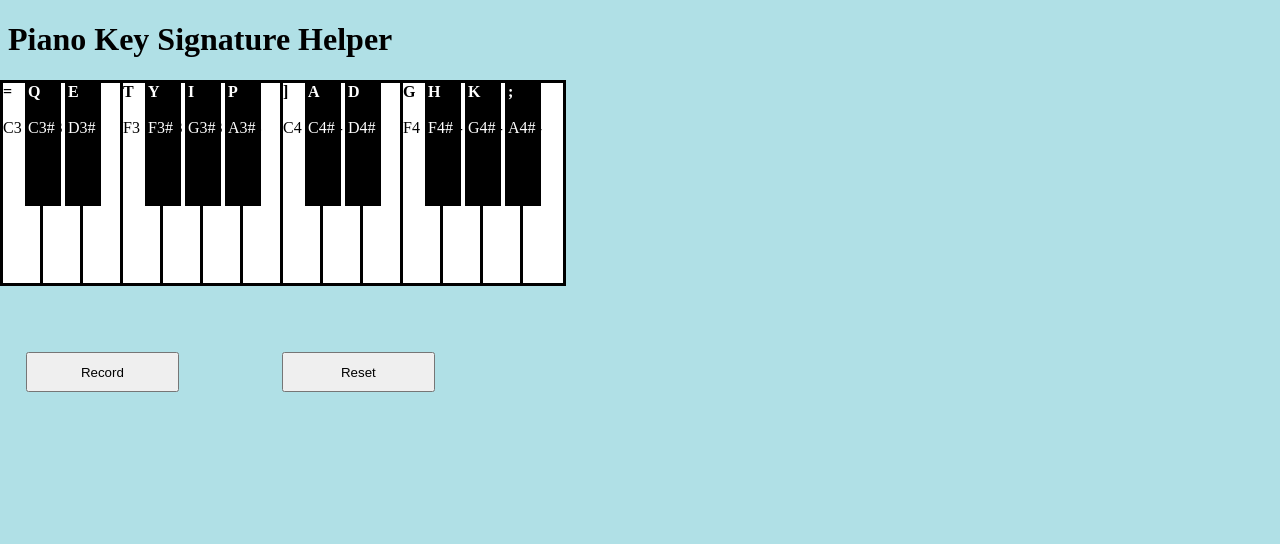
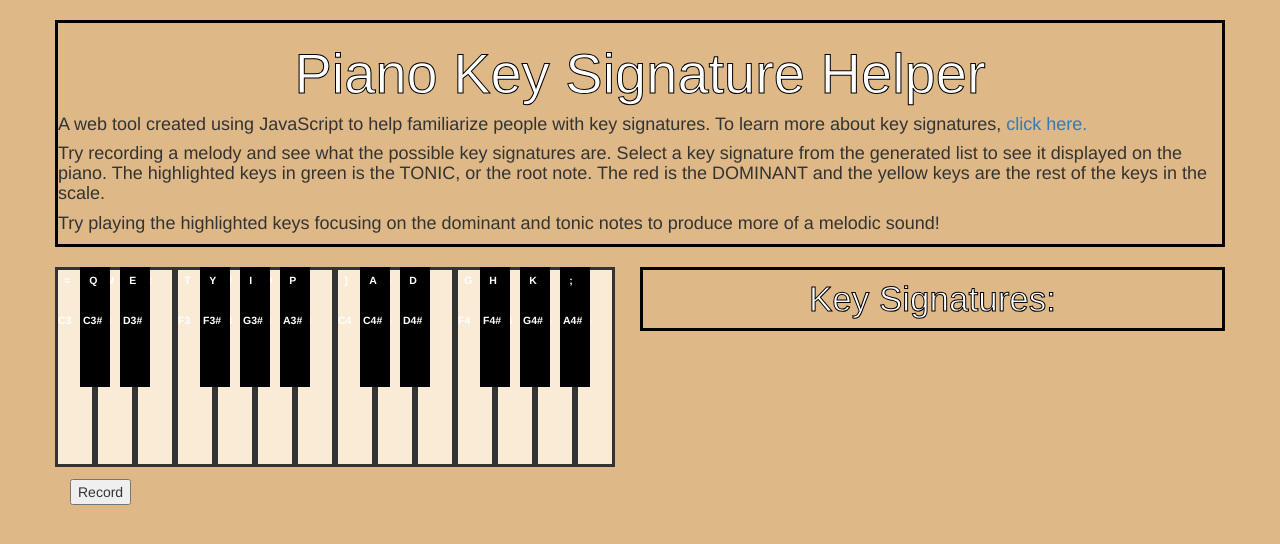
Before and after one commit to kevildos/piano-key-signature-guide, a PHP site: page / in a window 1280 px wide. Shown: the top 544 px of the page. Run offline with PHP 8.4, Linux system fonts and the light colour scheme.

Commit message:
Fixed styling

```diff
--- a/index.html
+++ b/index.html
@@ -1,24 +1,54 @@
 <!DOCTYPE html>
 <html lang="en">
   <head>
-    <!--
     <meta charset="utf-8" />
--->
+    <meta name="viewport" content="width=device-width, initial-scale=1.0" />
     <title>Piano App</title>
     <link rel="stylesheet" href="styles.css" />
+    <link
+      rel="stylesheet"
+      href="https://maxcdn.bootstrapcdn.com/bootstrap/3.3.7/css/bootstrap.min.css"
+      integrity="sha384-BVYiiSIFeK1dGmJRAkycuHAHRg32OmUcww7on3RYdg4Va+PmSTsz/K68vbdEjh4u"
+      crossorigin="anonymous"
+    />
   </head>
   <body>
     <script src="audiosynth.js"></script>
     <script src="getKeySignature.js"></script>
     <script src="playKeyboard.js"></script>
-    <h1>Piano Key Signature Helper</h1>
-    <div id="keyboard"></div>
-    <button>Record</button>
-    <button>Reset</button>
-    <svg height="100" width="100">
-      <circle cx="50" cy="50" r="7" fill="red" />
-    </svg>
-    <div id="keysignatures"></div>
+    <div class="container">
+      <div class="row highlight-black top-buffer">
+        <h1>Piano Key Signature Helper</h1>
+        <h4>
+          A web tool created using JavaScript to help familiarize people with
+          key signatures. To learn more about key signatures,
+          <a href="https://en.wikipedia.org/wiki/Key_signature">click here.</a>
+        </h4>
+        <h4>
+          Try recording a melody and see what the possible key signatures are.
+          Select a key signature from the generated list to see it displayed on
+          the piano. The highlighted keys in green is the TONIC, or the root
+          note. The red is the DOMINANT and the yellow keys are the rest of the
+          keys in the scale.
+        </h4>
+        <h4>
+          Try playing the highlighted keys focusing on the dominant and tonic
+          notes to produce more of a melodic sound!
+        </h4>
+      </div>
+      <div id="keycontainer" class="row top-buffer">
+        <div id="keyboard-container" class="col-lg-6">
+          <div id="keyboard"></div>
+          <button>Record</button>
+          <svg id="recordingLight" height="20" width="30">
+            <circle cx="10" cy="15" r="5" fill="red" />
+          </svg>
+        </div>
+        <div class="col-lg-6 highlight-black" id="keysignatures">
+          <h2>Key Signatures:</h2>
+        </div>
+      </div>
+    </div>
     <script type="text/javascript">
       playKeyboard();
     </script>
--- a/playKeyboard.js
+++ b/playKeyboard.js
@@ -153,12 +153,9 @@ function playKeyboard() {
           thisKey.className = "black key " + n; //2 classes
           thisKey.style.backgroundColor = "black";
           thisKey.dataset.defaultColor = "black";
-          //thisKey.dataset.highlightColor = "MediumSeaGreen";
-          //thisKey.dataset.tonicColor = "NavajoWhite";
-          //thisKey.dataset.dominantColor = "LightSeaGreen";
-          thisKey.dataset.highlightColor = "#82E166";
-          thisKey.dataset.tonicColor = "#EE6055";
-          thisKey.dataset.dominantColor = "#FF9B85";
+          thisKey.dataset.highlightColor = "Khaki";
+          thisKey.dataset.tonicColor = "#00916E";
+          thisKey.dataset.dominantColor = "#FA003F";
           thisKey.dataset.colorType = "default";
           thisKey.style.position = "absolute";
           thisKey.style.color = "white";
@@ -172,11 +169,11 @@ function playKeyboard() {
           thisKey.className = "white key " + n;
           thisKey.style.borderStyle = "solid";
           thisKey.style.position = "absolute";
-          thisKey.style.backgroundColor = "white";
-          thisKey.dataset.defaultColor = "white";
-          thisKey.dataset.highlightColor = "#82E166";
-          thisKey.dataset.tonicColor = "#EE6055";
-          thisKey.dataset.dominantColor = "#FF9B85";
+          thisKey.style.backgroundColor = "AntiqueWhite";
+          thisKey.dataset.defaultColor = "AntiqueWhite";
+          thisKey.dataset.highlightColor = "Khaki";
+          thisKey.dataset.tonicColor = "#00916E";
+          thisKey.dataset.dominantColor = "#FA003F";
           thisKey.dataset.colorType = "default";
           thisKey.style.width = "40px";
           thisKey.style.height = "200px";
@@ -313,50 +310,36 @@ function playKeyboard() {
   window.addEventListener("keydown", fnPlayKeyboard);
   window.addEventListener("keyup", fnRemoveKeyBinding);
 
-  /*
   // Add record and stop button event handlers
-  var buttons = document.querySelectorAll("button");
-  buttons[0].onclick = function () {
-    recordingMelody = true;
-    document.querySelector("svg").style.visibility = "visible";
-    notesRecorded = [];
-  };
-  buttons[1].onclick = function () {
-    recordingMelody = false;
-    document.querySelector("svg").style.visibility = "hidden";
-    getKeySignature(notesRecorded, evtListener[0]);
-    notesRecorded = [];
-  };
-  */
-  // Add record and stop button event handlers
-  var buttons = document.querySelectorAll("button");
-  buttons[0].onclick = function () {
+  var recordButton = document.querySelector("button");
+  recordButton.onclick = function () {
     if (!recordingMelody) {
-      console.log("same");
+      unhighlightAllKeys();
+      resetKeyCards();
       recordingMelody = true;
-      console.log("rM: " + recordingMelody);
-      buttons[0].innerText = "Stop";
+      recordButton.innerText = "Stop";
       document.querySelector("svg").style.visibility = "visible";
       notesRecorded = [];
     } else {
-      console.log("different");
       recordingMelody = false;
-      buttons[0].innerText = "Record";
+      recordButton.innerText = "Record";
       document.querySelector("svg").style.visibility = "hidden";
       getKeySignature(notesRecorded, evtListener[0]);
       notesRecorded = [];
     }
   };
-  buttons[1].onclick = function () {
+
+  // Removes all generated key cards
+  function resetKeyCards() {
     var keySigContainer = document.getElementById("keysignatures");
     while (keySigContainer.lastChild) {
+      if (keySigContainer.lastChild.innerText == "Key Signatures:") break;
       keySigContainer.removeChild(keySigContainer.lastChild);
     }
-  };
+  }
 }
 
-//var recordingMelody = false;
-
+// Checks what the current value of the key on the keyboard is
 function getColorType(element) {
   if (element.dataset.colorType == "default") {
     return element.dataset.defaultColor;
--- a/styles.css
+++ b/styles.css
@@ -1,31 +1,56 @@
-body {
-  background-color: powderblue;
+* {
+  box-sizing: border-box;
 }
 
-button {
-  position: absolute;
-  left: 2vw;
-  top: 44vh;
-  height: 5vh;
-  width: 12vw;
+.top-buffer {
+  margin-top: 20px;
 }
 
-button:nth-of-type(2) {
-  left: 22vw;
+h1 {
+  font-size: 4em !important;
+  text-align: center;
+  color: black !important;
+  -webkit-text-fill-color: white;
+  -webkit-text-stroke-width: 1px;
+  -webkit-text-stroke-color: black;
+}
+
+h2 {
+  text-align: center;
+  font-size: 2.5em !important;
+  margin-top: 10px !important;
+  color: black !important;
+  -webkit-text-fill-color: white;
+  -webkit-text-stroke-width: 1px;
+  -webkit-text-stroke-color: black;
+}
+
+h6 {
+  text-align: center;
+}
+
+body {
+  background-color: burlywood !important;
+}
+
+.highlight-black {
+  border: 3px solid black;
+}
+.highlight-red {
+  border: 3px solid red;
+}
+.highlight-green {
+  border: 3px solid green;
+}
+
+#keyboard {
+  height: 210px;
+  overflow: auto;
+  margin: auto 0;
 }
 
 #keysignatures {
-  position: absolute;
-  right: 20vw;
-  top: 10vh;
-}
-
-@media (max-width: 1100px) {
-  #keysignatures {
-    position: absolute;
-    left: 2vw;
-    top: 52vh;
-  }
+  text-align: center;
 }
 
 @keyframes fadeInAnimation {
@@ -41,9 +66,6 @@ button:nth-of-type(2) {
 }
 
 svg {
-  position: absolute;
-  top: 39vh;
-  left: 8vw;
   visibility: hidden;
   animation: fadeInAnimation infinite linear 2s;
   z-index: -1;
```
Also changed, not shown: getKeySignature.js (+57 -252 lines), 1 other file.
